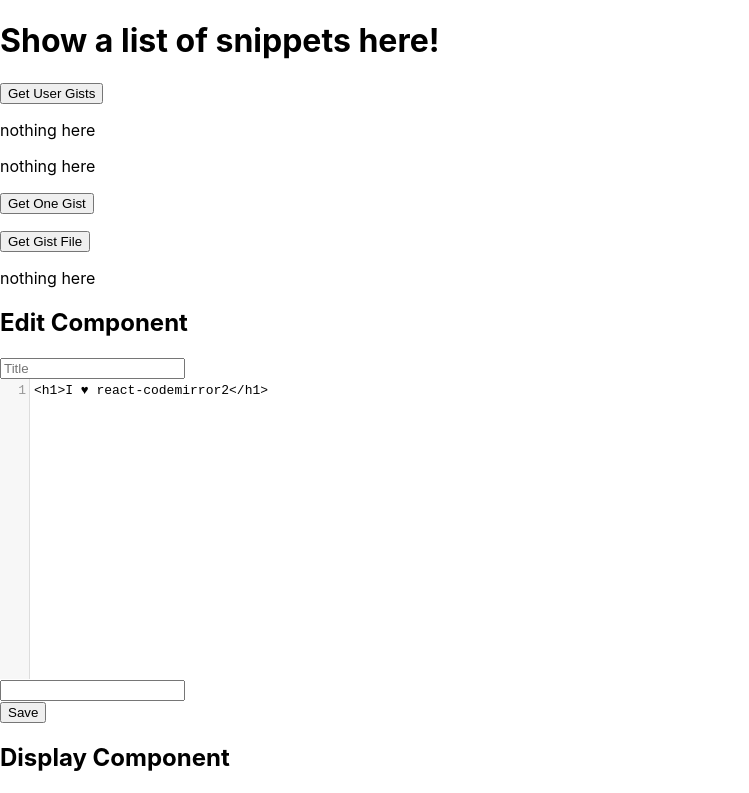
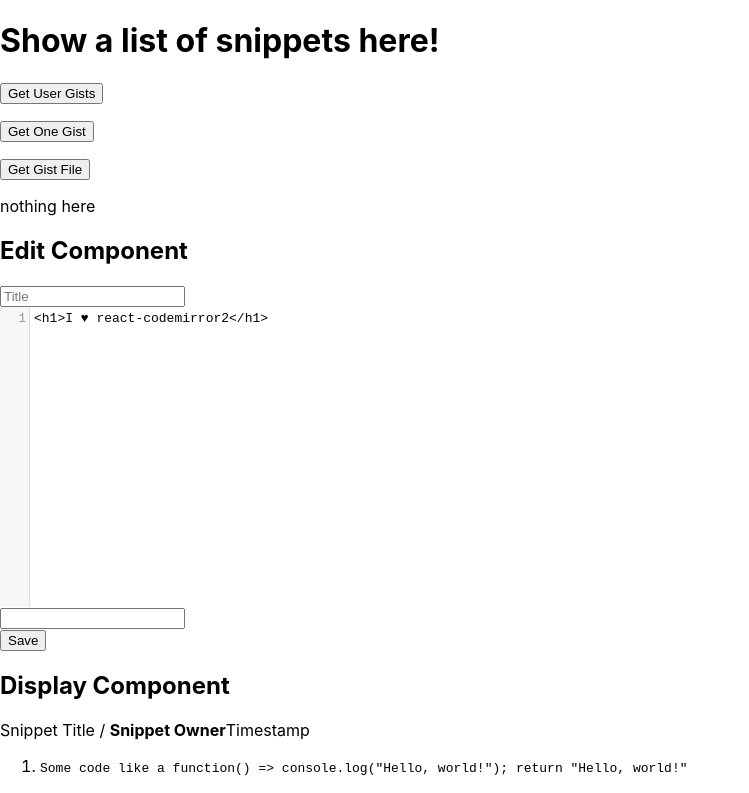
Before and after one commit to whysgai/WebDev_FinalProject, a React (Create React App) app: page / in a window 1280 px wide. Shown: the top 793 px of the page, without its empty margins (0-749 px from the left). Built offline with nearby package versions, Linux system fonts and the light colour scheme.

Commit message:
Proto style: Remove comments

```diff
--- a/src/TestSnippetDisplayPage/TestSnippetDisplayPageComponent.js
+++ b/src/TestSnippetDisplayPage/TestSnippetDisplayPageComponent.js
@@ -4,8 +4,15 @@
     <div>
         <h1>Show a list of snippets here!</h1>
         <button onClick={getGistsForUser}>Get User Gists</button>
-        <p>{!gists[0]? "nothing here" : gists[0].id}</p>
-        <p>{!gists[0]? "nothing here" : gists[0].owner.login}</p>
+        <ul>
+                {
+                        gists[0] &&
+                            gists.map((gist, index) =>
+                                <li>Gist Id: {gist.id} Owner: {gist.owner.login}</li>
+                            )
+
+                }
+        </ul>
         <button onClick={getGistById}>Get One Gist</button>
         <p>{!gist? "nothing here" : gist.id}</p>
         <button onClick={() => getGistFile(gist.files["Private Gist Test 1"].raw_url)}>Get Gist File</button>
```
